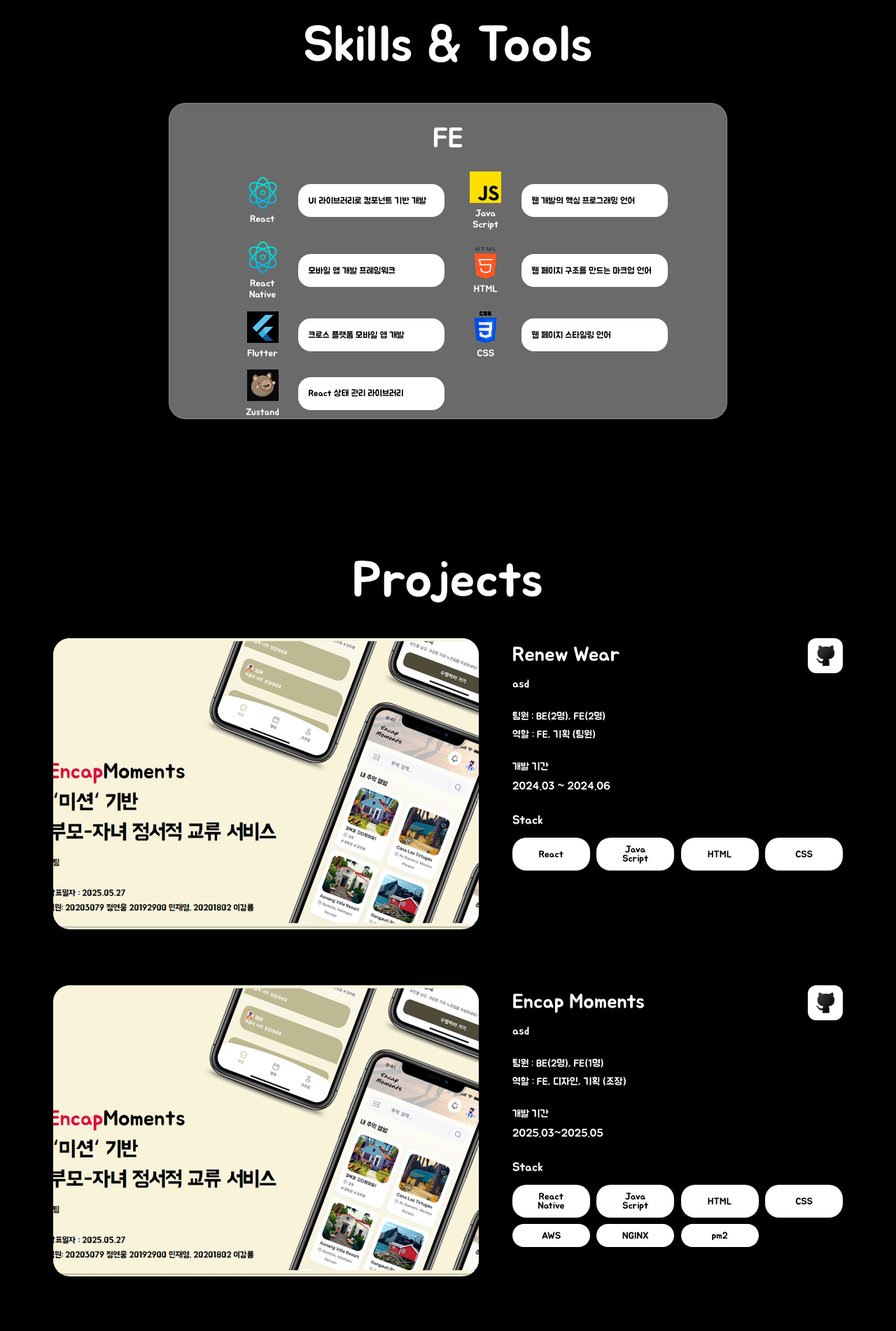
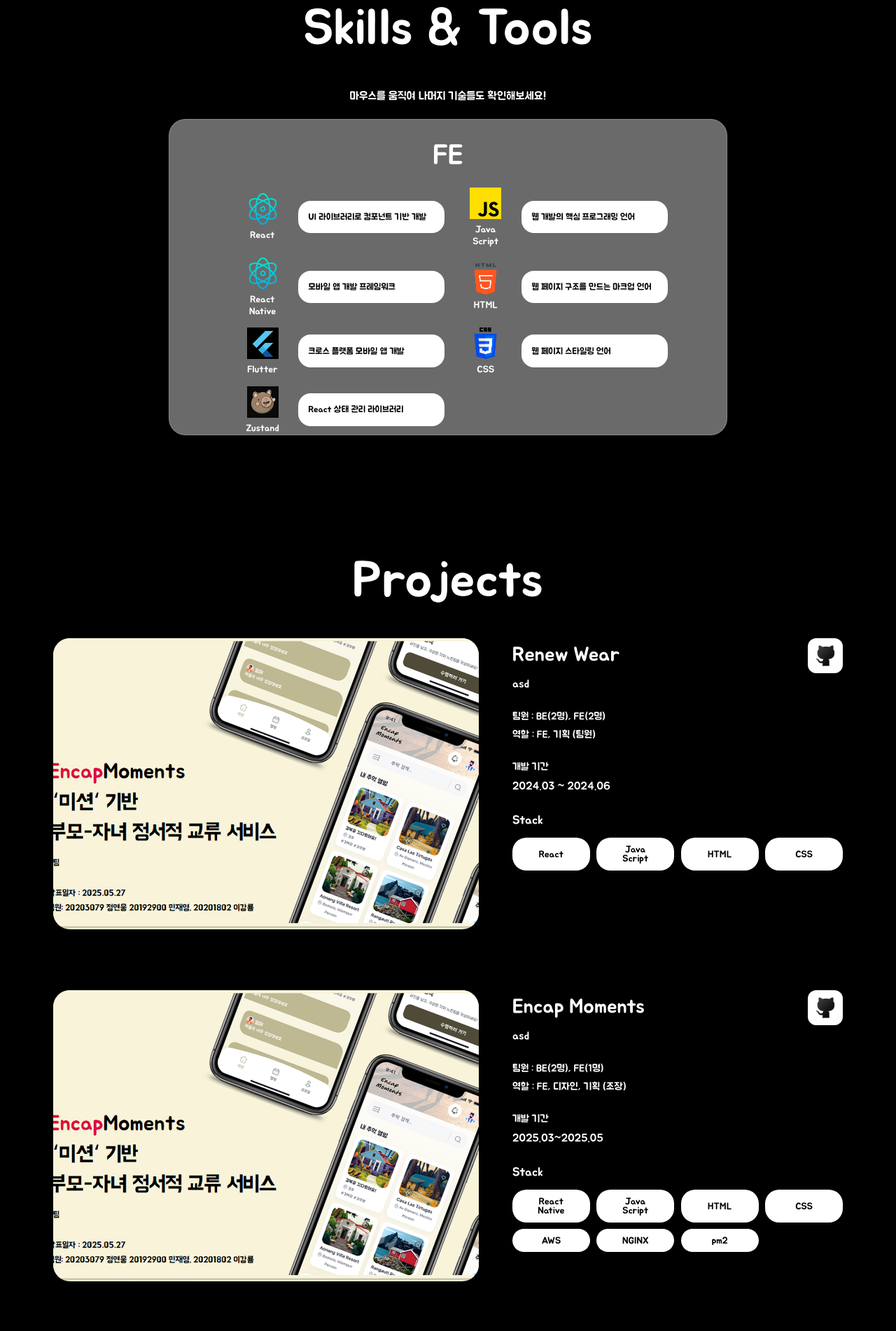
Before and after one commit to LeeKangRyong/portfolio, a React (Vite) app: page / in a window 1280 px wide. Shown: the part 1980-3882 px from the top of the page at 70% size. Built offline with nearby package versions, Linux system fonts and the light colour scheme.

Commit message:
projectImage 호버 시 버튼 생성, 클릭 시 모달 띄우기 구현 using Custom Hooks

```diff
--- a/src/components/Project/Project.css
+++ b/src/components/Project/Project.css
@@ -6,6 +6,11 @@
     gap: 3rem;
     padding: 1rem 2rem;
     box-sizing: border-box;
+}
+
+.projectImageWrapper {
+    position: relative;
+    flex-shrink: 0;
 }
 
 .projectImage {
@@ -21,8 +26,25 @@
     margin: 0;
 }
 
-.projectImage:hover {
+.projectImageWrapper:hover .projectImage {
     transform: scale(1.02);
+    opacity: 0.7;
+}
+
+.detail {
+    position: absolute;
+    top: 50%;
+    left: 50%;
+    transform: translate(-50%, -50%);
+    background: rgba(211, 211, 211, 0.5);
+    color: white;
+    border: none;
+    border-radius: 0.5rem;
+    padding: 0.8rem 1.5rem;
+    font-size: 1rem;
+    font-weight: 600;
+    cursor: pointer;
+    transition: all 0.3s ease;
 }
 
 .projectDescWrapper {
--- a/src/components/Project/Project.jsx
+++ b/src/components/Project/Project.jsx
@@ -3,11 +3,12 @@ import Stack from './Stack';
 import github from '../../assets/skills/github.png';
 import useModal from '../../hooks/useModal';
 import Modal from './Modal';
-
+import useHover from '../../hooks/useHover';
 
 function Project({ imgUrl, title, description, member, role, duration, stacks, githubLink }) {
 
     const [modal, setModal] = useModal();
+    const [hover, onHover, notOnHover] = useHover();
 
     const linkToProject = () => {
         setModal();
@@ -17,10 +18,18 @@ function Project({ imgUrl, title, description, member, role, duration, stacks, g
         window.open(githubLink, '_blank');
     };
 
+    function Detail() {
+        return (
+            <button onClick={linkToProject} className="detail">상세 보기</button>
+        );
+    };
 
     return (
         <article className="projectContainer">
-            <img className="projectImage" src={imgUrl} alt="image" onClick={linkToProject} />
+            <div className="projectImageWrapper" onMouseOver={onHover} onMouseLeave={notOnHover}>
+                <img className="projectImage" src={imgUrl} alt="image" />
+                {hover && <Detail />}
+            </div>
             <div className="projectDescWrapper">
                 <div className="project1">
                     <div className="project1Wrapper">
--- /dev/null
+++ b/src/hooks/useHover.jsx
@@ -0,0 +1,18 @@
+
+import { useState } from "react";
+
+const useHover = () => {
+    const [hover, setHover] = useState(false);
+
+    const onHover = () => {
+        setHover(true);
+    };
+
+    const notOnHover = () => {
+        setHover(false);
+    }
+
+    return [hover, onHover, notOnHover];
+};
+
+export default useHover;
--- a/src/pages/Skill/Skills.css
+++ b/src/pages/Skill/Skills.css
@@ -15,6 +15,11 @@
     margin-top: 0;
 }
 
+.skillsTitleDesc {
+    font-size: 1rem;
+    text-align: center;
+    margin-bottom: 1.4rem;
+}
 .skillsWrapper {
     display: flex;
     align-items: center;
@@ -141,8 +146,8 @@
 
     .leftArrow,
     .rightArrow {
-        width: 1.875rem;
-        height: 1.875rem;
+        width: 2.4rem;
+        height: 2.4rem;
     }
 
     .leftArrow {
@@ -203,8 +208,8 @@
 
     .leftArrow,
     .rightArrow {
-        width: 1.25rem;
-        height: 1.25rem;
+        width: 2rem;
+        height: 2rem;
     }
 
     .leftArrow {
@@ -261,8 +266,8 @@
 
     .leftArrow,
     .rightArrow {
-        width: 0.9375rem;
-        height: 0.9375rem;
+        width: 1.5rem;
+        height: 1.5rem;
     }
 
     .leftArrow {
--- a/src/pages/Skill/Skills.jsx
+++ b/src/pages/Skill/Skills.jsx
@@ -96,6 +96,7 @@ function Skills() {
     return (
         <article className='skillsContainer'>
             <h1 className='skillsTitle'>Skills & Tools</h1>
+            <p className="skillsTitleDesc">마우스를 움직여 나머지 기술들도 확인해보세요!</p>
 
             <div className='skillsWrapper'>
                 <div className='skillsContent'>
```
